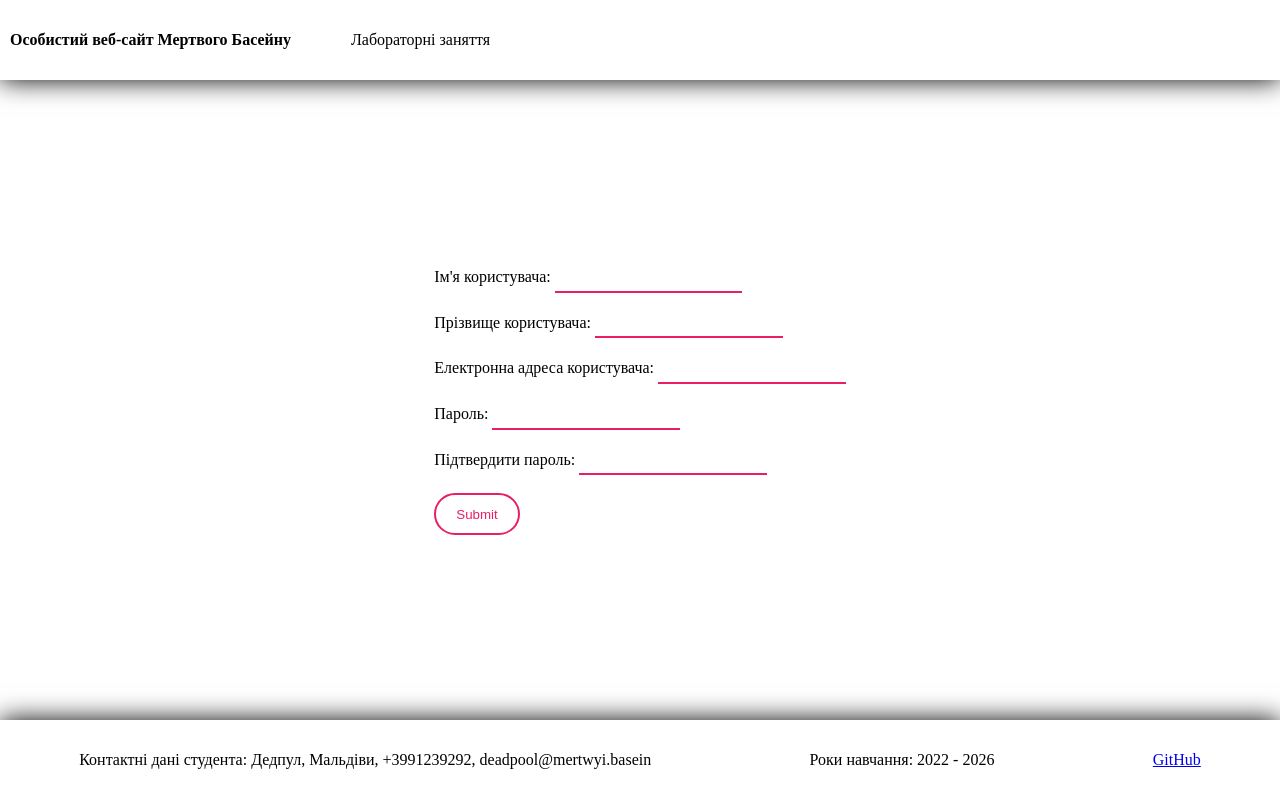
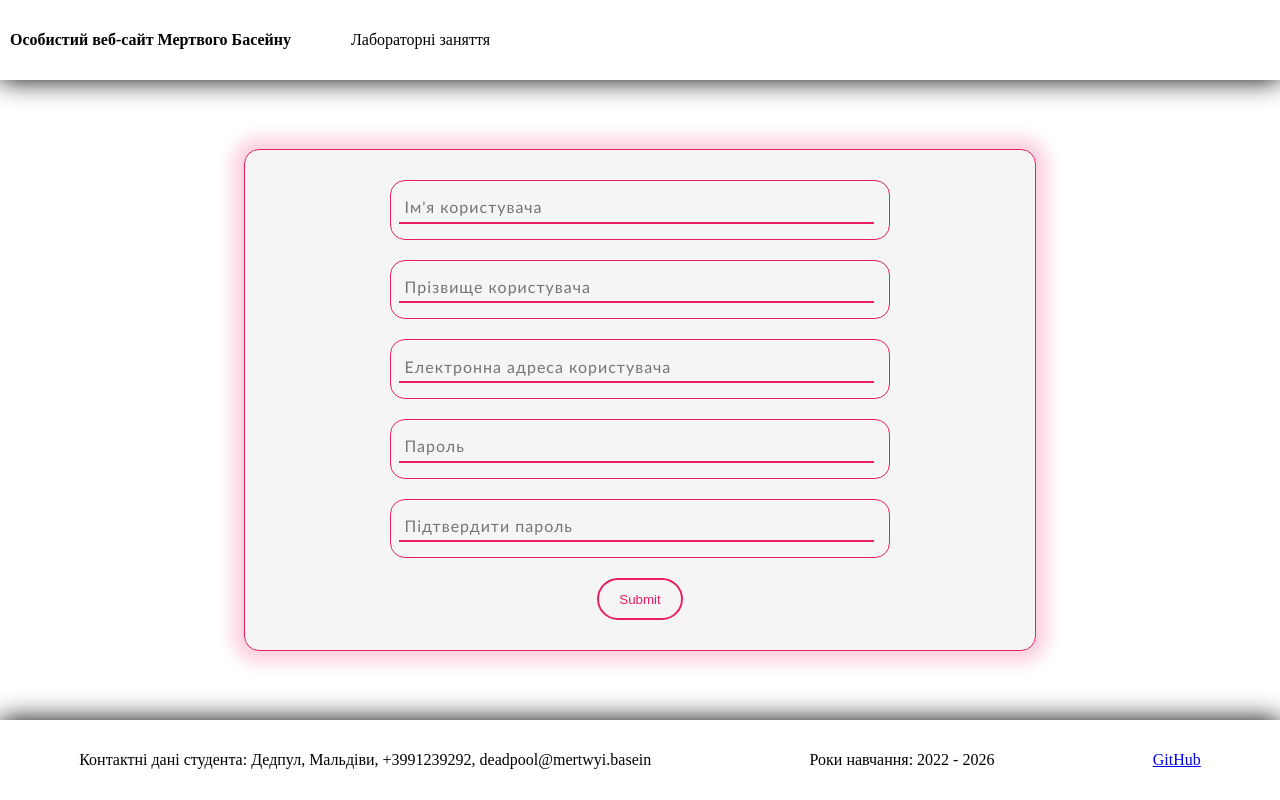
Before and after one commit to keenOnFrontEnd/web-tech-unik, a plain HTML site: page form.html in a window 1280 px wide. Drawn offline with Linux system fonts and the light colour scheme.

Commit message:
form styles update

```diff
--- a/form.html
+++ b/form.html
@@ -16,22 +16,23 @@
         </nav>
     </header>
     <section>
-        <form action="https://webhook.site/7eee1f58-ea19-49b7-95fc-4df81895d60b" method="post">
-            <label for="username">Ім'я користувача:</label>
-            <input type="text" id="username" name="username" required><br><br>
+        <form action="https://webhook.site/7eee1f58-ea19-49b7-95fc-4df81895d60b" method="post" class="form-container">
+            <div>
+                <input type="text" id="username" name="username" placeholder="Ім'я користувача" required>
+            </div>
+            <div>
+                <input type="text" id="lastname" name="lastname" placeholder="Прізвище користувача" required>
+            </div>
 
-            <label for="lastname">Прізвище користувача:</label>
-            <input type="text" id="lastname" name="lastname" required><br><br>
-
-            <label for="email">Електронна адреса користувача:</label>
-            <input type="email" id="email" name="email" required><br><br>
-
-            <label for="password">Пароль:</label>
-            <input type="password" id="password" name="password" required><br><br>
-
-            <label for="password-confirm">Підтвердити пароль:</label>
-            <input type="password" id="password-confirm" name="password-confirm" required><br><br>
-
+            <div>
+            <input type="email" id="email" name="email" placeholder="Електронна адреса користувача" required>
+        </div>
+        <div>
+            <input type="password" id="password" name="password" placeholder="Пароль" required>
+        </div>
+        <div>
+            <input type="password" id="password-confirm" name="password-confirm" placeholder="Підтвердити пароль" required>
+        </div>
             <input type="submit" value="Submit">
         </form>
     </section>
--- a/styles/styles.css
+++ b/styles/styles.css
@@ -24,7 +24,7 @@ header li a {
     text-decoration: none;
 }
 
-footer{
+footer {
     background-color: white;
     position: fixed;
     bottom: 0;
@@ -42,36 +42,70 @@ section {
     margin-top: 100px;
     display: flex;
     justify-content: center;
-    align-items:center;
+    align-items: center;
     height: 75dvh;
 }
+
 .informationPage {
     flex-direction: column;
 }
 
-tr:first-child, #time{
+tr:first-child,
+#time {
     background-color: rgb(0, 173, 173);
     color: white;
     text-align: center;
 }
+
 .trClasses {
     height: 50px;
     border: 1px solid rgb(175, 173, 173);
     text-align: center;
     background-color: rgb(170, 235, 170);
 }
+
 .trClassesPractice {
     height: 50px;
     border: 1px solid rgb(175, 173, 173);
     text-align: center;
     background-color: rgb(229, 235, 170);
 }
+
 tr:last-child {
     background-color: rgb(235, 180, 170);
     text-align: center;
 }
 
-input[type=text], input[type=email],input[type=password] {
+
+.form-container {
+    border: 1px solid #E91E63;
+    padding: 30px;
+    background-color: whitesmoke;
+    border-radius: 15px;
+    -webkit-box-shadow: 0px 0px 17px 11px rgba(233, 30, 98, 0.22);
+    -moz-box-shadow: 0px 0px 17px 11px rgba(233, 30, 98, 0.22);
+    box-shadow: 0px 0px 17px 11px rgba(233, 30, 98, 0.22);
+    display: flex;
+    flex-direction: column;
+    align-items: center;
+    justify-content: space-between;
+    width: calc(100dvw - 550px);
+}
+
+.form-container > div {
+    margin-bottom: 20px;
+    display: flex;
+    flex-direction: column;
+    border: #E91E63 1px solid;
+    border-radius: 15px;
+    padding: 15px;
+    padding-left: 8px !important;
+    width: 65%;
+}
+
+input[type=text],
+input[type=email],
+input[type=password] {
     appearance: none;
     border: none;
     outline: none;
@@ -80,7 +114,24 @@ input[type=text], input[type=email],input[type=password] {
     border-radius: .2em .2em 0 0;
     padding: .4em;
     color: #E91E63;
+    background-color: transparent;
+    transition: 0.5s;
 }
+
+input::placeholder {
+    transition: color 0.5s ease-in-out;
+    font-family: 'Gill Sans', 'Gill Sans MT', Calibri, 'Trebuchet MS', sans-serif;
+    font-weight: 100;
+    font-size: medium;
+    letter-spacing: 1px;
+}
+
+input:focus::placeholder {
+    color: #E91E63;
+}
+
+/* Описуємо анімаційні ключові кадри */
+
 
 input[type=submit] {
     appearance: none;
@@ -90,7 +141,10 @@ input[type=submit] {
     color: #E91E63;
     border-radius: 2em;
     transition: 1s;
-	&:hover, &:focus, &:active {
+
+    &:hover,
+    &:focus,
+    &:active {
         background: #E91E63;
         color: #fff;
     }
```
Lines whose indentation alone changed are shown as unchanged.
